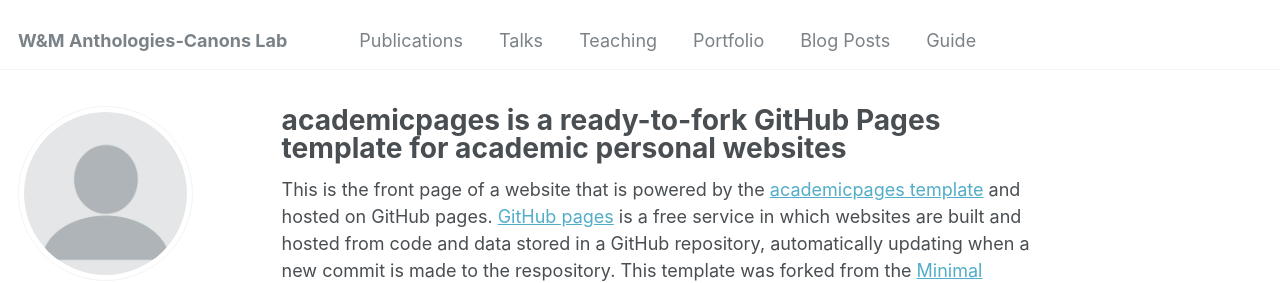
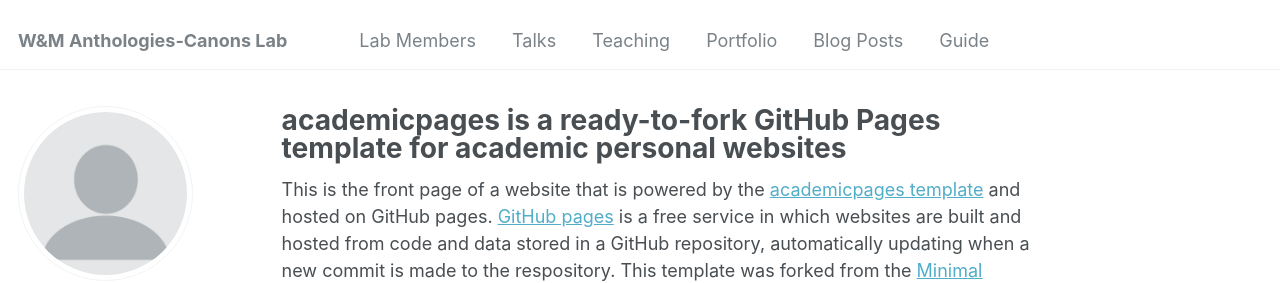
Before and after one commit to WMAnthologiesCanonsLab/wmanthologiescanonslab.github.io, a Jekyll site: the page built from _pages/about.md, in a window 1280 px wide. Shown: the top 283 px of the page. Built offline with Jekyll 4.4.1, drawn with Linux system fonts in a browser that asks for light colours.

Commit message:
Update navigation.yml

```diff
--- a/_data/navigation.yml
+++ b/_data/navigation.yml
@@ -1,7 +1,7 @@
 # main links links
 main:
-  - title: "Publications"
-    url: /publications/
+  - title: "Lab Members"
+    url: /lab-members/
 
   - title: "Talks"
     url: /talks/
```
